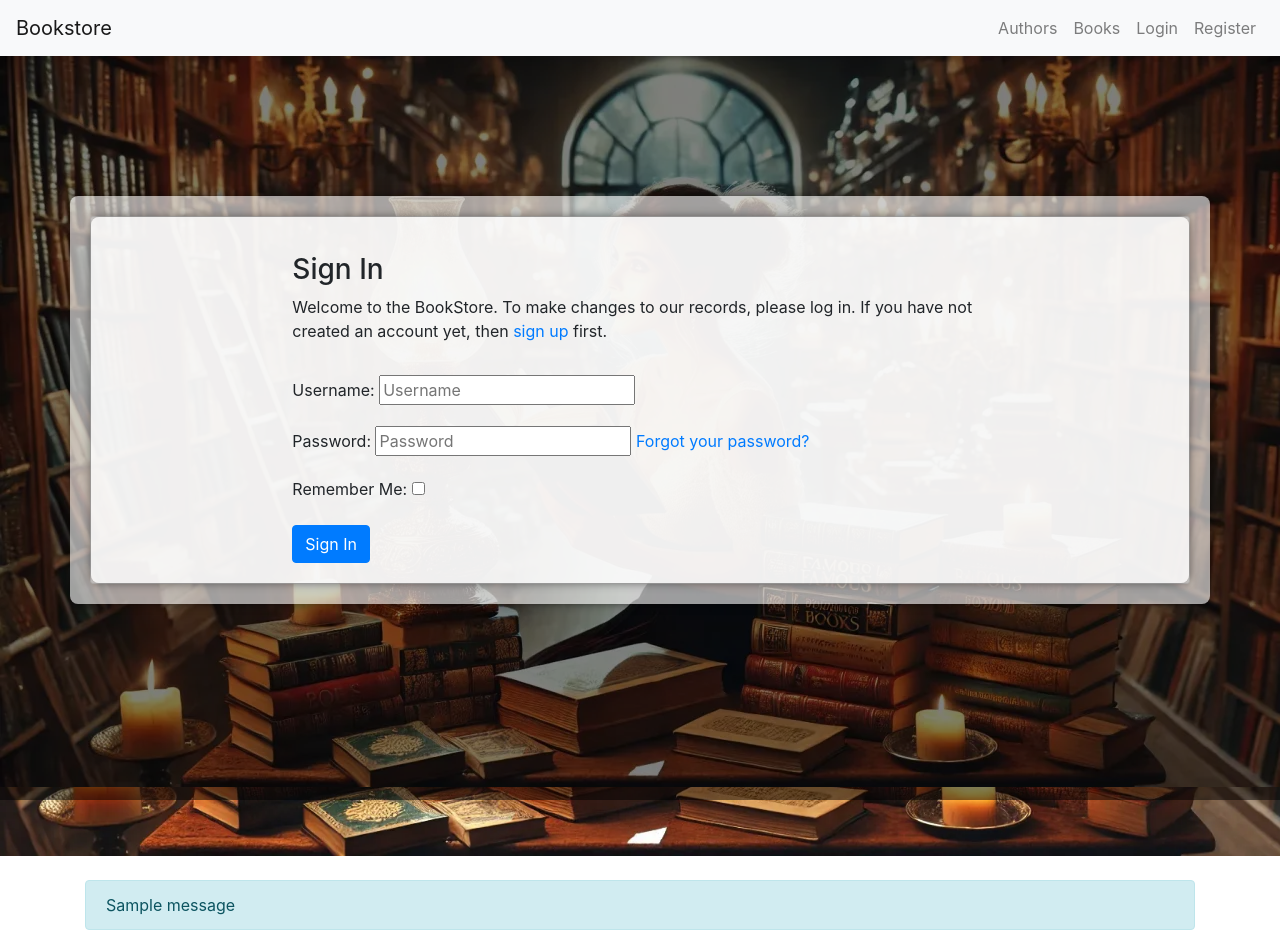
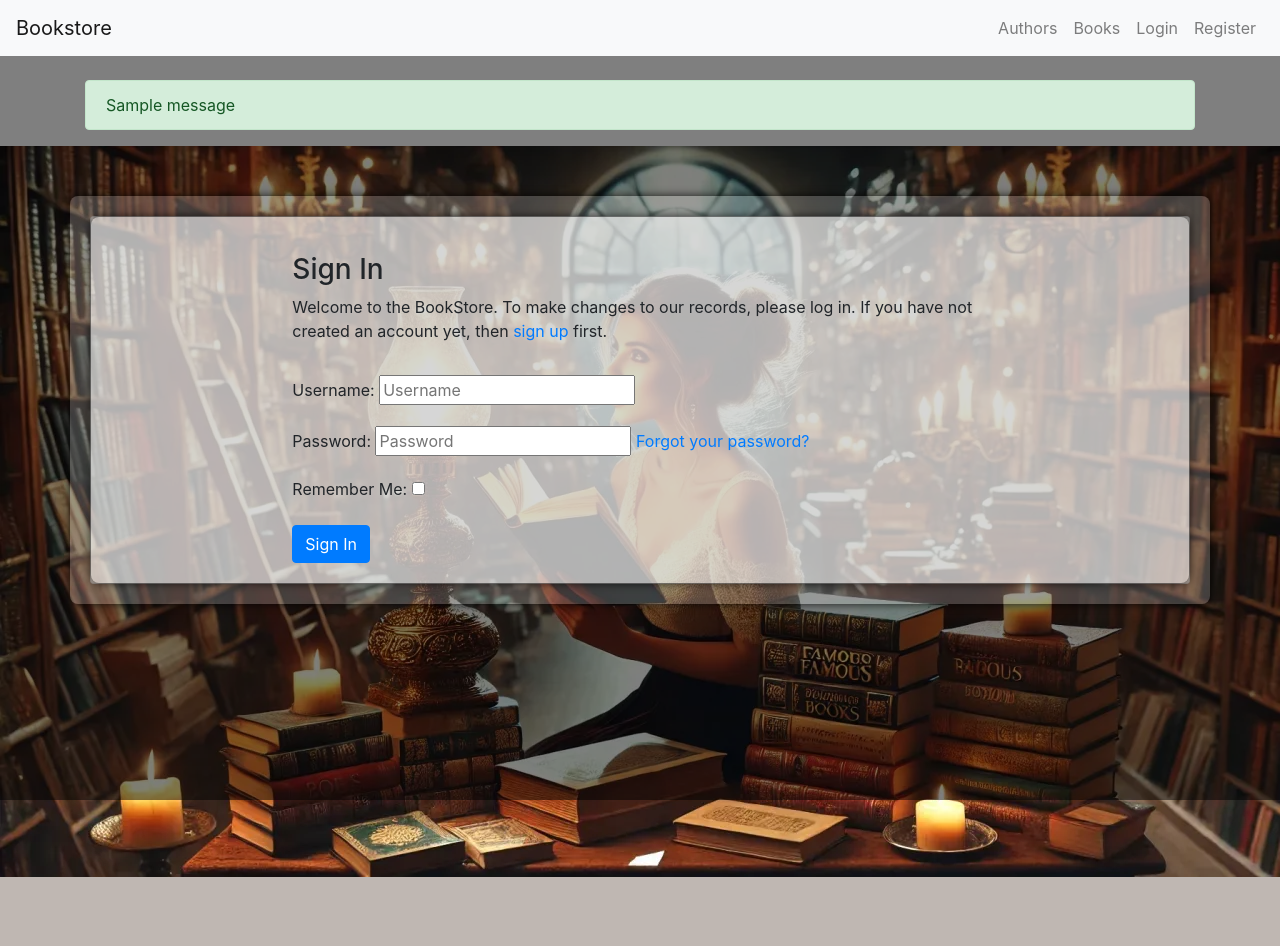
Before and after one commit to AmirAkmed/bookstore, a Django app: page /accounts/login/ in a window 1280 px wide. After the commit the page ends 877 px from the top, so only its background shows below. Run offline with Django 4.2, Linux system fonts and the light colour scheme; tables that the repository leaves empty hold one stand-in row (values such as "Sample post"); one stand-in notice (Sample message) is shown; some libraries are stand-ins or nearby versions.

Commit message:
updated html files to include login required and display messages at the top

```diff
--- a/books/templates/account/login.html
+++ b/books/templates/account/login.html
@@ -6,9 +6,9 @@
 {% block head_title %}{% trans "Sign In" %}{% endblock %}
 
 {% block overlay_content %}
-<div class="overlay-content">
+<div class="overlay-content" style="z-index: 5;">
     <div class="container">
-        <div class="card" style="background-color: rgba(255, 255, 255, 0.6) !important;">
+        <div class="card" style="background-color: rgba(255, 255, 255, 0.5) !important;">
             <div class="container">
                 <div class="row">
                     <div class="col-md-8 mt-3 offset-md-2">
--- a/books/templates/base.html
+++ b/books/templates/base.html
@@ -5,20 +5,29 @@
 {% url 'account_logout' as logout_url %}
 <!DOCTYPE html>
 <html lang="en">
+
 <head>
     <meta charset="UTF-8">
     <meta name="viewport" content="width=device-width, initial-scale=1.0">
     <title>Bookstore</title>
     <link href="https://stackpath.bootstrapcdn.com/bootstrap/4.5.2/css/bootstrap.min.css" rel="stylesheet">
     <style>
+        .messages-container {
+            position: relative;
+            z-index: 1000;
+            /* Ensures the messages are above other content */
+        }
+
         .hero-image {
             position: relative;
             width: 100%;
-            height: 100vh; /* Full height */
-            background-image: url({% static 'img/bkstr1792.webp' %});
-            background-size: cover; /* Ensure the image covers the viewport */
-            background-position: center; /* Center the image */
-            background-repeat: no-repeat;
+            overflow: hidden; /* Ensure the container does not exceed viewport */
+        }
+
+        .hero-image img {
+            width: 100%;
+            height: auto;
+            object-fit: cover; /* Cover the entire container while maintaining aspect ratio */
         }
 
         .hidden-hero {
@@ -26,6 +35,7 @@
         }
 
         .overlay-content {
+            z-index: 5;
             position: absolute;
             top: 0;
             left: 0;
@@ -34,24 +44,29 @@
             display: flex;
             align-items: center;
             justify-content: center;
-            background-color: rgba(0, 0, 0, 0.5); /* Optional: to dim the background */
+            background-color: rgba(0, 0, 0, 0.5);
+            /* Optional: to dim the background */
         }
+
         .overlay-content .container {
-            background-color: rgba(255, 255, 255, 0.6);
+            background-color: rgba(255, 255, 255, 0.2);
             padding: 20px;
             border-radius: 8px;
-            box-shadow: 0 0 10px rgba(0, 0, 0, 0.5);
+            box-shadow: 0 0 10px rgba(0, 0, 0, 0.8);
         }
 
         .navbar {
-            z-index: 20; /* Ensure navbar is above overlay */
+            z-index: 20;
+            /* Ensure navbar is above overlay */
         }
     </style>
 </head>
+
 <body>
     <nav class="navbar navbar-expand-lg navbar-light bg-light">
         <a class="navbar-brand" href="{% url 'home' %}">Bookstore</a>
-        <button class="navbar-toggler" type="button" data-toggle="collapse" data-target="#navbarNav" aria-controls="navbarNav" aria-expanded="false" aria-label="Toggle navigation">
+        <button class="navbar-toggler" type="button" data-toggle="collapse" data-target="#navbarNav"
+            aria-controls="navbarNav" aria-expanded="false" aria-label="Toggle navigation">
             <span class="navbar-toggler-icon"></span>
         </button>
         <div class="collapse navbar-collapse" id="navbarNav">
@@ -67,33 +82,30 @@
             </ul>
         </div>
     </nav>
-    <div class="{% block hero_class %}hero-image{% endblock %}">
-            <img src="{% static 'img/bkstr1792.webp' %}"
-                 srcset="{% static 'img/bkstr480.webp' %} 480w,
-                        {% static 'img/bkstr768c.webp' %} 768w,
-                        {% static 'img/bkstr1280c.webp' %} 1280w,
-                        {% static 'img/bkstr1792.webp' %} 1792w,
-                 sizes="(max-width: 480px) 480px,
-                        (max-width: 768px) 768px,
-                        (max-width: 1280px) 1280px,
-                        1792px"
-                 alt="Hero Image"
-                 loading="lazy">
-    </div>
     {% block overlay_content %}{% endblock %}
     <div class="container mt-4">
         {% if messages %}
-            <div class="alert alert-info">
+        <div class="messages-container">
             {% for message in messages %}
-                    <div>{{ message }}</div>
+            <div class="alert alert-{{ message.tags }}">{{ message }}</div>
             {% endfor %}
         </div>
         {% endif %}
         {% block content %}
         {% endblock %}
     </div>
-    <script src="https://code.jquery.com/jquery-3.5.1.slim.min.js"></script>
+    <div class="{% block hero_class %}hero-image{% endblock %}">
+        <img src="{% static 'img/bkstr1792.webp' %}" srcset="{% static 'img/bkstr480.webp' %} 480w,
+                        {% static 'img/bkstr768c.webp' %} 768w,
+                        {% static 'img/bkstr1280c.webp' %} 1280w,
+                        {% static 'img/bkstr1792.webp' %} 1792w"
+                 sizes="(max-width: 480px) 480px, (max-width: 768px) 768px, (max-width: 1280px) 1280px, 1792px"
+            alt="Hero Image" loading="lazy">
+    </div>
+
+    <script src="https://code.jquery.com/jquery-3.5.1.min.js"></script>
     <script src="https://cdn.jsdelivr.net/npm/@popperjs/core@2.5.3/dist/umd/popper.min.js"></script>
     <script src="https://stackpath.bootstrapcdn.com/bootstrap/4.5.2/js/bootstrap.min.js"></script>
 </body>
+
 </html>
--- a/books/views.py
+++ b/books/views.py
@@ -20,7 +20,7 @@ def test_view(request):
     return HttpResponse("Hello, this is a test view to check Heroku deployment!")
 
 
-
+@login_required_message
 def author_list(request):
     query = request.GET.get('q')
     if query:
@@ -30,6 +30,7 @@ def author_list(request):
 
     return render(request, 'books/author_list.html', {'authors': authors, 'query': query})
 
+@login_required_message
 def author_detail(request, pk):
     author = get_object_or_404(Author, pk=pk)
     return render(request, 'books/author_detail.html', {'author': author})
@@ -72,6 +73,7 @@ def author_delete(request, pk):
         return redirect('author_list')
     return render(request, 'books/author_confirm_delete.html', {'author': author})
 
+@login_required_message
 def book_list(request):
     query = request.GET.get('q')
     if query:
@@ -81,6 +83,7 @@ def book_list(request):
 
     return render(request, 'books/book_list.html', {'books': books, 'query': query})
 
+@login_required_message
 def book_detail(request, pk):
     book = get_object_or_404(Book, pk=pk)
     return render(request, 'books/book_detail.html', {'book': book})
```
Also changed, not shown: books/templates/account/logout.html (+17 -4 lines), books/templates/books/author_confirm_delete.html (+16 -0 lines), books/templates/books/author_detail.html (+12 -0 lines), books/templates/books/author_form.html (+15 -1 lines), books/templates/books/book_confirm_delete.html (+16 -0 lines), books/templates/books/book_detail.html (+12 -0 lines), books/templates/books/book_form.html (+16 -0 lines), bookstore/settings.py (+8 -8 lines), db.sqlite3 (added). Lines whose indentation alone changed are shown as unchanged.
